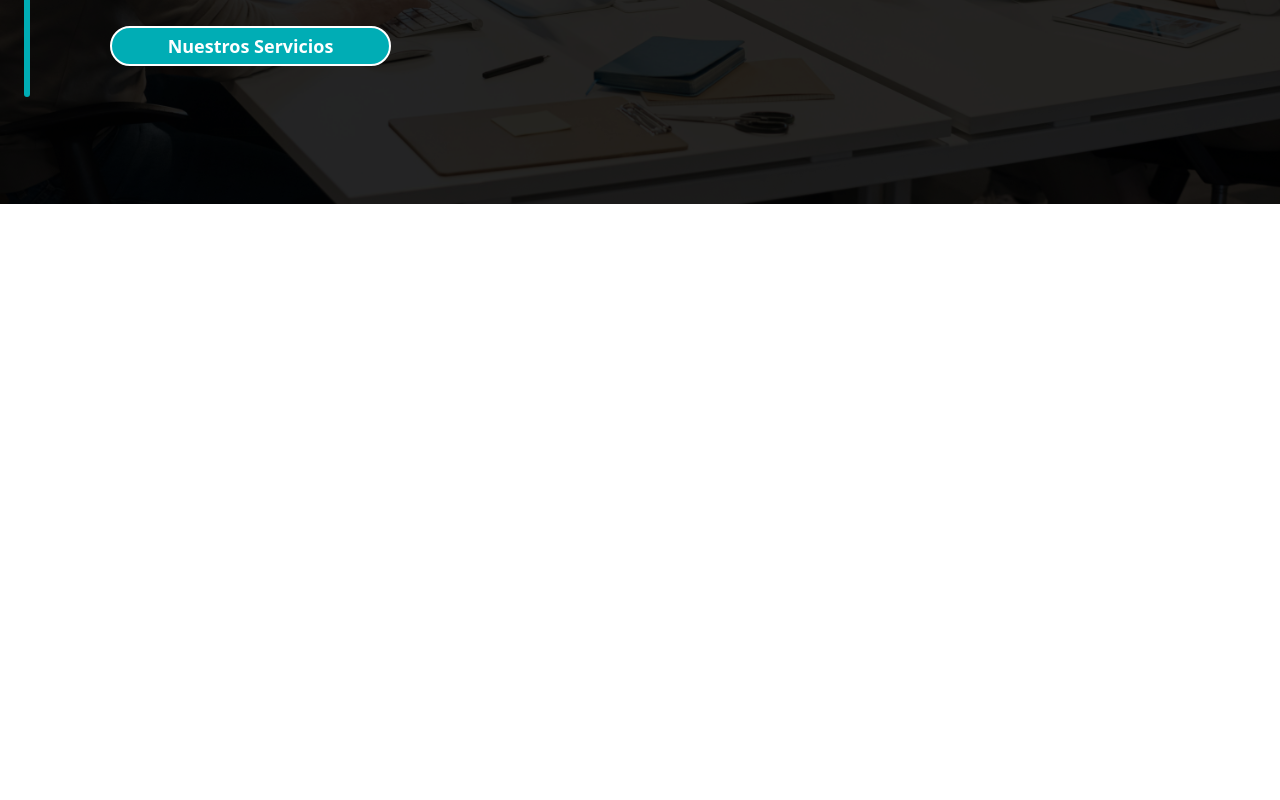
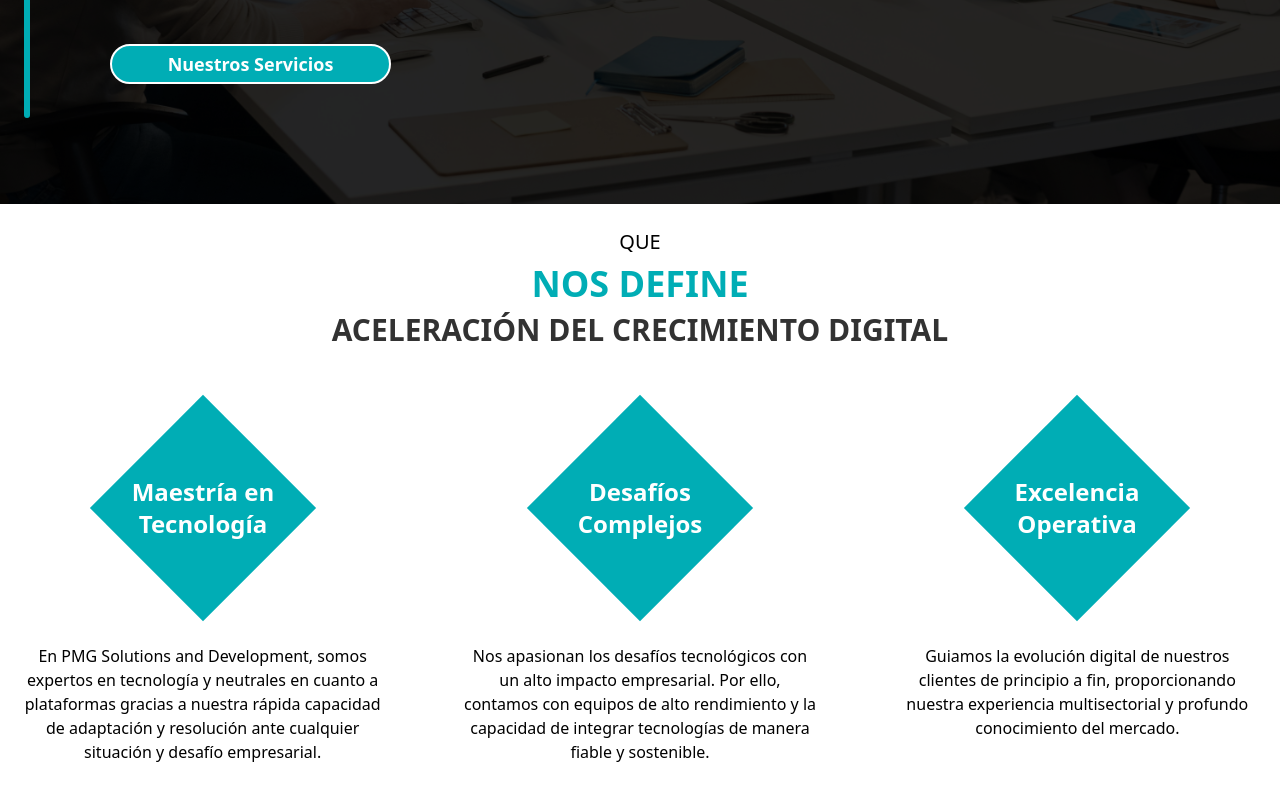
Before and after one commit to beMimg/PMG, a React (Create React App) app: page / in a window 1280 px wide. Shown: the part 596-1396 px from the top of the page. Built offline with nearby package versions, Linux system fonts and the light colour scheme.

Commit message:
Create Main in Homepage

```diff
--- /dev/null
+++ b/src/components/LogoSquare.tsx
@@ -0,0 +1,19 @@
+import React from "react";
+
+interface LogoSquaseProps {
+  size: string;
+  title: string;
+}
+
+const LogoSquare: React.FC<LogoSquaseProps> = ({ size, title }) => {
+  return (
+    <div
+      className="logo-background-color flex rotate-45 items-center justify-center text-2xl font-bold text-white transition-all hover:scale-105"
+      style={{ height: size, width: size }}
+    >
+      <p className="-rotate-45 text-center">{title}</p>
+    </div>
+  );
+};
+
+export default LogoSquare;
--- a/src/index.css
+++ b/src/index.css
@@ -10,3 +10,7 @@
   border: 2px;
   border-color: #00adb5;
 }
+
+.logo-text-color {
+  color: #00adb5;
+}
--- a/src/pages/Homepage.tsx
+++ b/src/pages/Homepage.tsx
@@ -1,11 +1,12 @@
 import React from "react";
 import meetingImg from "../assets/homepage-meeting.jpg";
 import { NavLink } from "react-router-dom";
+import LogoSquare from "../components/LogoSquare";
 
 const Homepage = () => {
   return (
     <>
-      <section className="mx-auto flex h-screen max-w-7xl flex-row items-center justify-between gap-6 p-6 pt-[110px]  text-white  md:gap-20">
+      <section className="mx-auto flex h-screen max-w-7xl flex-row items-center justify-between gap-6 px-6 pt-[110px]  text-white  md:gap-20">
         <img
           src={meetingImg}
           alt="meeting"
@@ -31,7 +32,59 @@ const Homepage = () => {
           </NavLink>
         </div>
       </section>
-      <div className="h-[2000px]"></div>
+      <main className="mx-auto max-w-7xl flex-col p-6">
+        <section className="flex flex-col gap-20 ">
+          <div
+            className="flex flex-col items-center gap-2  text-center uppercase"
+            role="content-info"
+            aria-labelledby="section-heading"
+          >
+            <p id="section-heading" className="sr-only">
+              Section heading: Que nos define
+            </p>
+            <p className="text-xl " aria-hidden="true">
+              Que
+            </p>
+            <p
+              className="logo-text-color text-4xl font-extrabold"
+              aria-hidden="true"
+            >
+              nos define
+            </p>
+            <h1 className=" text-3xl font-semibold opacity-80">
+              ACELERACIÓN DEL CRECIMIENTO DIGITAL
+            </h1>
+          </div>
+          <div className="flex flex-col gap-20 md:grid md:grid-cols-3">
+            <div className="flex flex-col items-center justify-start gap-14">
+              <LogoSquare size="160px" title="Maestría en Tecnología" />
+              <p className="text-center">
+                En PMG Solutions and Development, somos expertos en tecnología y
+                neutrales en cuanto a plataformas gracias a nuestra rápida
+                capacidad de adaptación y resolución ante cualquier situación y
+                desafío empresarial.
+              </p>
+            </div>
+            <div className="flex flex-col items-center justify-start gap-14">
+              <LogoSquare size="160px" title="Desafíos Complejos" />
+              <p className=" text-center">
+                Nos apasionan los desafíos tecnológicos con un alto impacto
+                empresarial. Por ello, contamos con equipos de alto rendimiento
+                y la capacidad de integrar tecnologías de manera fiable y
+                sostenible.
+              </p>
+            </div>
+            <div className="flex flex-col items-center justify-start gap-14">
+              <LogoSquare size="160px" title="Excelencia Operativa" />
+              <p className="text-center">
+                Guiamos la evolución digital de nuestros clientes de principio a
+                fin, proporcionando nuestra experiencia multisectorial y
+                profundo conocimiento del mercado.
+              </p>
+            </div>
+          </div>
+        </section>
+      </main>
     </>
   );
 };
```
